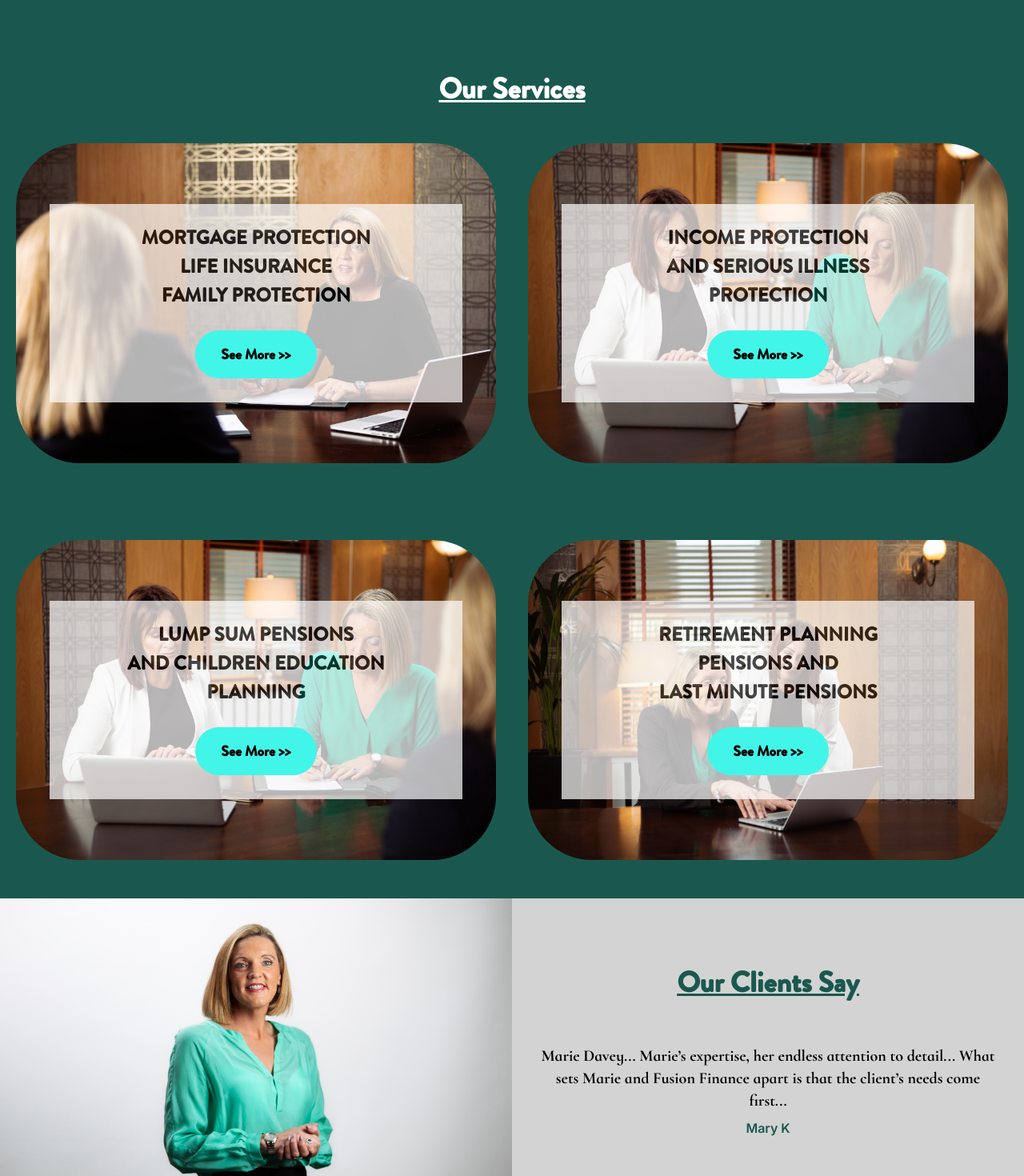
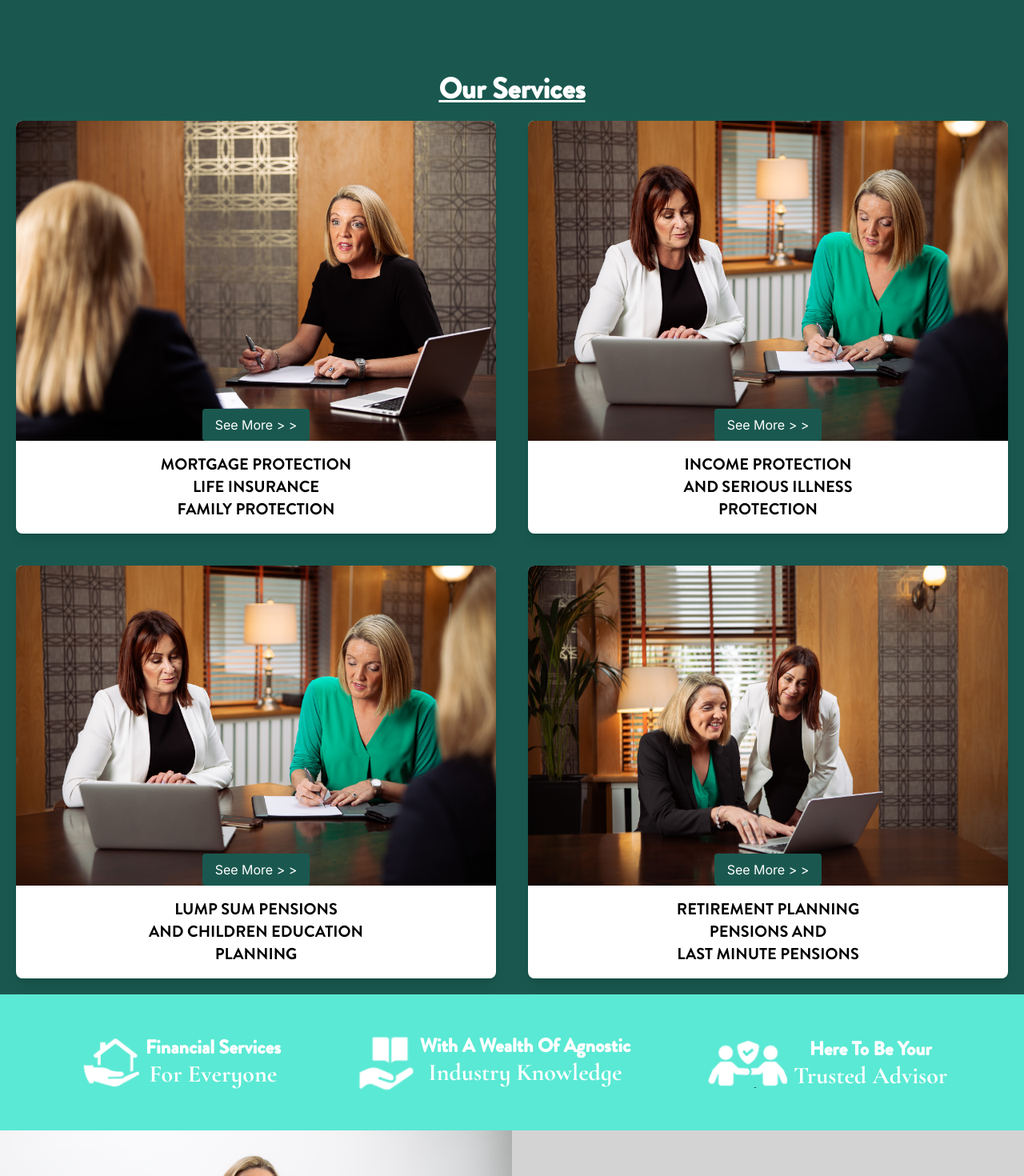
Before and after one commit to limefresh5455/fusion-finance, a Next.js app: page / in a window 1280 px wide. Shown: the part 1540-3010 px from the top of the page at 80% size. Built offline with nearby package versions, Linux system fonts and the light colour scheme.

Commit message:
fixed service cards

```diff
--- a/src/app/(home)/page.tsx
+++ b/src/app/(home)/page.tsx
@@ -162,7 +162,7 @@ export default function Home() {
                 />
               </div>
 
-              <div>
+              <div className="m-auto">
                 <h1 className="underline lg:text-4xl text-2xl text-center font-bold font-sans">
                   Schedule your consultation
                 </h1>
@@ -193,15 +193,104 @@ export default function Home() {
             </h1>
           </div>
 
-          <div className="font-sans flex flex-col lg:flex-row">
-            <div className="mx-5 flex flex-col relative items-center justify-center overflow-hidden lg:flex-row">
-              <div id="textBox">
-                <div className="flex flex-col font-sans mt-3 sm:mt-6">
+          <div className="flex flex-col md:flex-row justify-center">
+            <div className="flex-1 bg-white shadow-lg rounded-lg overflow-hidden m-5">
+              <div className="relative">
+                <Image
+                  src="/Fusion_pics/Fusion-Finance-Web-Ready-32.jpg"
+                  alt="Card Image 1"
+                  width={600}
+                  height={600}
+                  className="w-full object-cover"
+                />
+                <Link href="/services/financial-security" className="absolute inset-0 flex items-end justify-center">
+                  <span className="bg-[#1a584f] hover:font-medium text-white py-2 px-4 rounded ">
+                    See More {">"} {">"}
+                  </span>
+                </Link>
+              </div>
+              <div className="p-4 flex flex-col items-center justify-center font-sans text-center text-black text-xl">
                 <h1 className="customFontSize">MORTGAGE PROTECTION</h1>
                 <h1 className="customFontSize">LIFE INSURANCE</h1>
                 <h1 className="customFontSize">FAMILY PROTECTION</h1>
               </div>
             </div>
+
+            <div className="flex-1 bg-white shadow-lg rounded-lg overflow-hidden m-5">
+              <div className="relative">
+                <Image
+                  src="/Fusion_pics/Fusion-Finance-Web-Ready-40.jpg"
+                  alt="Card Image 2"
+                  width={600}
+                  height={600}
+                  className="w-full object-cover"
+                />
+                <Link href="/services/income-protection" className="absolute inset-0 flex items-end justify-center">
+                  <span className="bg-[#1a584f] hover:font-medium text-white py-2 px-4 rounded ">
+                    See More {">"} {">"}
+                  </span>
+                </Link>
+              </div>
+              <div className="p-4 flex flex-col items-center justify-center font-sans text-center text-black text-xl">
+                <h1 className="customFontSize">INCOME PROTECTION </h1>
+                <h1 className="customFontSize">AND SERIOUS ILLNESS</h1>
+                <h1 className="customFontSize">PROTECTION</h1>
+              </div>
+            </div>
+          </div>
+
+          <div className="flex flex-col md:flex-row justify-center">
+            <div className="flex-1 bg-white shadow-lg rounded-lg overflow-hidden m-5">
+              <div className="relative">
+                <Image
+                  src="/Fusion_pics/Fusion-Finance-Web-Ready-40.jpg"
+                  alt="Card Image 1"
+                  width={600}
+                  height={600}
+                  className="w-full object-cover"
+                />
+                <Link href="/services/Lump-Sum-Pension" className="absolute inset-0 flex items-end justify-center">
+                  <span className="bg-[#1a584f] hover:font-medium text-white py-2 px-4 rounded ">
+                    See More {">"} {">"}
+                  </span>
+                </Link>
+              </div>
+              <div className="p-4 flex flex-col items-center justify-center font-sans text-center text-black text-xl">
+                <h1 className="customFontSize">LUMP SUM PENSIONS</h1>
+                <h1 className="customFontSize">AND CHILDREN EDUCATION</h1>
+                <h1 className="customFontSize">PLANNING</h1>
+              </div>
+            </div>
+
+            <div className="flex-1 bg-white shadow-lg rounded-lg overflow-hidden m-5">
+              <div className="relative">
+                <Image
+                  src="/Fusion_pics/Fusion-Finance-Web-Ready-39.jpg"
+                  alt="Card Image 2"
+                  width={600}
+                  height={600}
+                  className="w-full object-cover"
+                />
+                <Link href="/services/retirement-pension" className="absolute inset-0 flex items-end justify-center">
+                  <span className="bg-[#1a584f] hover:font-medium text-white py-2 px-4 rounded ">
+                    See More {">"} {">"}
+                  </span>
+                </Link>
+              </div>
+              <div className="p-4 flex flex-col items-center justify-center font-sans text-center text-black text-xl">
+                <h1 className="customFontSize">RETIREMENT PLANNING</h1>
+                <h1 className="customFontSize">PENSIONS AND</h1>
+                <h1 className="customFontSize">LAST MINUTE PENSIONS</h1>
+              </div>
+            </div>
+          </div>
+
+
+
+
+          {/* <div className="font-sans flex flex-col lg:flex-row">
+            <div>
+              <div className="mx-5 flex flex-col relative items-center justify-center overflow-hidden lg:flex-row">
                 <Link
                   href="/services/financial-security"
                   id="button"
@@ -222,6 +311,15 @@ export default function Home() {
                   }}
                 />
               </div>
+              <div className="text-center">
+                <div className="flex flex-col font-sans mt-3 sm:mt-6">
+                  <h1 className="customFontSize">MORTGAGE PROTECTION</h1>
+                  <h1 className="customFontSize">LIFE INSURANCE</h1>
+                  <h1 className="customFontSize">FAMILY PROTECTION</h1>
+                </div>
+              </div>
+            </div>
+
 
             <div className="mx-5 flex flex-col relative items-center justify-center overflow-hidden lg:flex-row">
               <div id="textBox">
@@ -251,9 +349,9 @@ export default function Home() {
                 }}
               />
             </div>
-          </div>
+          </div> */}
 
-          <div className="flex flex-col lg:flex-row">
+          {/* <div className="flex flex-col lg:flex-row">
             <div className="mx-5 flex flex-col relative items-center justify-center overflow-hidden lg:flex-row">
               <div id="textBox">
                 <div className="flex flex-col mt-6 font-sans">
@@ -310,6 +408,72 @@ export default function Home() {
                   margin: "3em",
                 }}
               />
+            </div>
+          </div> */}
+        </div>
+
+        <div className="bg-[#5ae9d4] pb-5 pt-5">
+          <div className="text-center flex flex-col lg:flex-row justify-center align-center">
+            <div className="container flex flex-col sm:flex-row justify-evenly items-center flex-wrap ">
+              <div className="pt-5 mx-2 text-center min-w-[220px] max-w-[620px] min-h-[100px] flex justify-start flex-col sm:flex-row lg:justify-center flex-wrap p-4">
+                <div className="my-3 sm:mx-2">
+                  <Image
+                    src="/Fusion_icon_services.png"
+                    width={70}
+                    height={50}
+                    alt="services"
+                    className="mx-auto"
+                  />
+                </div>
+                <div>
+                  <div className="text-white text-2xl font-bold font-sans mt-2">
+                    Financial Services
+                  </div>
+                  <div className="text-white cormorant-infant text-3xl font-bold">
+                    For Everyone
+                  </div>
+                </div>
+              </div>
+
+              <div className="pt-5 mx-2 text-center min-w-[220px] max-w-[620px] min-h-[100px] flex justify-start flex-col sm:flex-row lg:justify-center flex-wrap p-4">
+                <div className="sm:mx-2 my-3 flex justify-center">
+                  <Image
+                    src="/Fusion_icon_knowledge.png"
+                    width={70}
+                    height={50}
+                    alt="knowledge"
+                    className="mx-auto"
+                  />
+                </div>
+                <div>
+                  <div className="text-white text-2xl font-bold font-sans mt-2">
+                    With A Wealth Of Agnostic
+                  </div>
+                  <div className="text-white text-3xl font-bold cormorant-infant">
+                    Industry Knowledge
+                  </div>
+                </div>
+              </div>
+
+              <div className="pt-5 mx-2 text-center min-w-[220px] max-w-[620px] min-h-[100px] flex justify-start flex-col sm:flex-row lg:justify-center flex-wrap p-4">
+                <div className="my-3 sm:mx-2 flex justify-center">
+                  <Image
+                    src="/Fusion_icon_advisor.png"
+                    width={100}
+                    height={50}
+                    alt="advisor"
+                    className="mx-auto"
+                  />
+                </div>
+                <div className="flex flex-col">
+                  <div className="text-white text-2xl font-bold font-sans mt-2">
+                    Here To Be Your
+                  </div>
+                  <div className="text-white text-3xl font-bold cormorant-infant">
+                    Trusted Advisor
+                  </div>
+                </div>
+              </div>
             </div>
           </div>
         </div>
@@ -388,72 +552,6 @@ export default function Home() {
           </div>
         </div> */}
 
-        <div className="bg-[#1a584f] pb-5 pt-5">
-          <div className="text-center flex flex-col lg:flex-row justify-center align-center">
-            <div className="container flex flex-col sm:flex-row justify-evenly items-center flex-wrap ">
-              <div className="pt-5 mx-2 text-center min-w-[220px] max-w-[620px] min-h-[100px] flex justify-start flex-col sm:flex-row lg:justify-center flex-wrap p-4">
-                <div className="my-3 sm:mx-2">
-                  <Image
-                    src="/Fusion_icon_services.png"
-                    width={70}
-                    height={50}
-                    alt="services"
-                    className="mx-auto"
-                  />
-                </div>
-                <div>
-                  <div className="text-white text-2xl font-bold font-sans mt-2">
-                    Financial Services
-                  </div>
-                  <div className="text-white cormorant-infant text-3xl font-bold">
-                    For Everyone
-                  </div>
-                </div>
-              </div>
-
-              <div className="pt-5 mx-2 text-center min-w-[220px] max-w-[620px] min-h-[100px] flex justify-start flex-col sm:flex-row lg:justify-center flex-wrap p-4">
-                <div className="sm:mx-2 my-3 flex justify-center">
-                  <Image
-                    src="/Fusion_icon_knowledge.png"
-                    width={70}
-                    height={50}
-                    alt="knowledge"
-                    className="mx-auto"
-                  />
-                </div>
-                <div>
-                  <div className="text-white text-2xl font-bold font-sans mt-2">
-                    With A Wealth Of Agnostic
-                  </div>
-                  <div className="text-white text-3xl font-bold cormorant-infant">
-                    Industry Knowledge
-                  </div>
-                </div>
-              </div>
-
-              <div className="pt-5 mx-2 text-center min-w-[220px] max-w-[620px] min-h-[100px] flex justify-start flex-col sm:flex-row lg:justify-center flex-wrap p-4">
-                <div className="my-3 sm:mx-2 flex justify-center">
-                  <Image
-                    src="/Fusion_icon_advisor.png"
-                    width={100}
-                    height={50}
-                    alt="advisor"
-                    className="mx-auto"
-                  />
-                </div>
-                <div className="flex flex-col">
-                  <div className="text-white text-2xl font-bold font-sans mt-2">
-                    Here To Be Your
-                  </div>
-                  <div className="text-white text-3xl font-bold cormorant-infant">
-                    Trusted Advisor
-                  </div>
-                </div>
-              </div>
-            </div>
-          </div>
-        </div>
-
       </main>
     </div >
   );
--- a/src/app/about/about.css
+++ b/src/app/about/about.css
@@ -1,6 +1,6 @@
 .bgColor {
   background-color: rgb(90 233 212 / 40%);
-  border-radius: 50px;
+  border-radius: 10px;
   border: 1px outset rgb(80, 80, 80);
 }
 
--- a/src/app/about/page.tsx
+++ b/src/app/about/page.tsx
@@ -542,7 +542,7 @@ export default function About() {
           </h2>
           <div className="container bgColor">
             <div className="flex justify-between flex-col md:flex-row">
-              <div className="m-2 flex flex-col items-center md:w-1/2">
+              <div className="bg-white m-2 flex flex-col items-center md:w-1/2 rounded-md">
                 <div className="image-wrapper relative">
                   <Image
                     src={gemmaAtTraithlon.src}
@@ -558,7 +558,7 @@ export default function About() {
                   Gemma: “I am actively involved with Sligo Triathlon Club for over 10 years and have volunteered on the committee as Treasurer for 3 years. I thoroughly enjoy the social aspect of the training with other club members and the mix of disciplines that swimming, cycling, and running brings. Over the last number of years, I have participated in numerous triathlons, swimming and running events and also in aid of charities, North West Hospice, Multiple Sclerosis Centre, and Sligo Hospital Oncology Unit. I greatly appreciate the benefit which the club affords me in my mindset and wellness.”
                 </p>
               </div>
-              <div className="m-2 flex flex-col items-center md:w-1/2">
+              <div className="bg-white rounded-md m-2 flex flex-col items-center md:w-1/2">
                 <div className="image-wrapper relative">
                   <Image
                     src={dogImage.src}
@@ -568,7 +568,7 @@ export default function About() {
                     alt="partner3"
                     className="rounded-lg imgCss bg-white p-3"
                   />
-                  <h6 className="image-label">Champion Canine</h6>
+                  <h6 className="image-label">Marie&apos;s Champion Canine</h6>
                 </div>
                 <p className="cormorant-infant text-xl text-justify mx-2 my-4 pt-3">
                   Marie: “I am grateful to have been able to take a quivering abandoned dog to the ruler of our hearts. Archie now reigns supreme with a paw of iron and a heart of pure gold. When I&apos;m not busy pampering Archie, Bailey, and Coco or exploring new lands with family by my side, you can find me on the sidelines, proudly sponsoring the under 15 and 16 Cahir team every year.”
--- a/src/app/services/page.tsx
+++ b/src/app/services/page.tsx
@@ -67,7 +67,7 @@ export default function Services() {
           </div>
         </div> */}
 
-        <div className="font-sans flex flex-col lg:flex-row">
+        {/* <div className="font-sans flex flex-col lg:flex-row">
           <div className="mx-5 flex flex-col relative items-center justify-center overflow-hidden lg:flex-row">
             <div id="textBox">
               <div className="flex flex-col font-sans mt-3 sm:mt-6">
@@ -185,7 +185,100 @@ export default function Services() {
               }}
             />
           </div>
+        </div> */}
+
+        <div className="flex flex-col md:flex-row justify-center">
+          <div className="flex-1 bg-white shadow-lg rounded-lg overflow-hidden m-5">
+            <div className="relative">
+              <Image
+                src="/Fusion_pics/Fusion-Finance-Web-Ready-32.jpg"
+                alt="Card Image 1"
+                width={600}
+                height={600}
+                className="w-full object-cover"
+              />
+              <Link href="/services/financial-security" className="absolute inset-0 flex items-end justify-center">
+                <span className="bg-[#1a584f] hover:font-medium text-white py-2 px-4 rounded text-xl">
+                  See More {">"} {">"}
+                </span>
+              </Link>
+            </div>
+            <div className="p-4 flex flex-col items-center justify-center font-sans text-center text-black text-xl">
+              <h1 className="customFontSize">MORTGAGE PROTECTION</h1>
+              <h1 className="customFontSize">LIFE INSURANCE</h1>
+              <h1 className="customFontSize">FAMILY PROTECTION</h1>
+            </div>
+          </div>
+
+          <div className="flex-1 bg-white shadow-lg rounded-lg overflow-hidden m-5">
+            <div className="relative">
+              <Image
+                src="/Fusion_pics/Fusion-Finance-Web-Ready-40.jpg"
+                alt="Card Image 2"
+                width={600}
+                height={600}
+                className="w-full object-cover"
+              />
+              <Link href="/services/income-protection" className="absolute inset-0 flex items-end justify-center">
+                <span className="bg-[#1a584f] hover:font-medium text-white py-2 px-4 rounded text-xl">
+                  See More {">"} {">"}
+                </span>
+              </Link>
+            </div>
+            <div className="p-4 flex flex-col items-center justify-center font-sans text-center text-black text-xl">
+              <h1 className="customFontSize">INCOME PROTECTION </h1>
+              <h1 className="customFontSize">AND SERIOUS ILLNESS</h1>
+              <h1 className="customFontSize">PROTECTION</h1>
+            </div>
+          </div>
         </div>
+
+        <div className="flex flex-col md:flex-row justify-center">
+          <div className="flex-1 bg-white shadow-lg rounded-lg overflow-hidden m-5">
+            <div className="relative">
+              <Image
+                src="/Fusion_pics/Fusion-Finance-Web-Ready-40.jpg"
+                alt="Card Image 1"
+                width={600}
+                height={600}
+                className="w-full object-cover"
+              />
+              <Link href="/services/Lump-Sum-Pension" className="absolute inset-0 flex items-end justify-center">
+                <span className="bg-[#1a584f] hover:font-medium text-white py-2 px-4 rounded text-xl">
+                  See More {">"} {">"}
+                </span>
+              </Link>
+            </div>
+            <div className="p-4 flex flex-col items-center justify-center font-sans text-center text-black text-xl">
+              <h1 className="customFontSize">LUMP SUM PENSIONS</h1>
+              <h1 className="customFontSize">AND CHILDREN EDUCATION</h1>
+              <h1 className="customFontSize">PLANNING</h1>
+            </div>
+          </div>
+
+          <div className="flex-1 bg-white shadow-lg rounded-lg overflow-hidden m-5">
+            <div className="relative">
+              <Image
+                src="/Fusion_pics/Fusion-Finance-Web-Ready-39.jpg"
+                alt="Card Image 2"
+                width={600}
+                height={600}
+                className="w-full object-cover"
+              />
+              <Link href="/services/retirement-pension" className="absolute inset-0 flex items-end justify-center">
+                <span className="bg-[#1a584f] hover:font-medium text-white py-2 px-4 rounded text-xl">
+                  See More {">"} {">"}
+                </span>
+              </Link>
+            </div>
+            <div className="p-4 flex flex-col items-center justify-center font-sans text-center text-black text-xl">
+              <h1 className="customFontSize">RETIREMENT PLANNING</h1>
+              <h1 className="customFontSize">PENSIONS AND</h1>
+              <h1 className="customFontSize">LAST MINUTE PENSIONS</h1>
+            </div>
+          </div>
+        </div>
+
       </main>
     </>
   );
```
Lines whose indentation alone changed are shown as unchanged.
